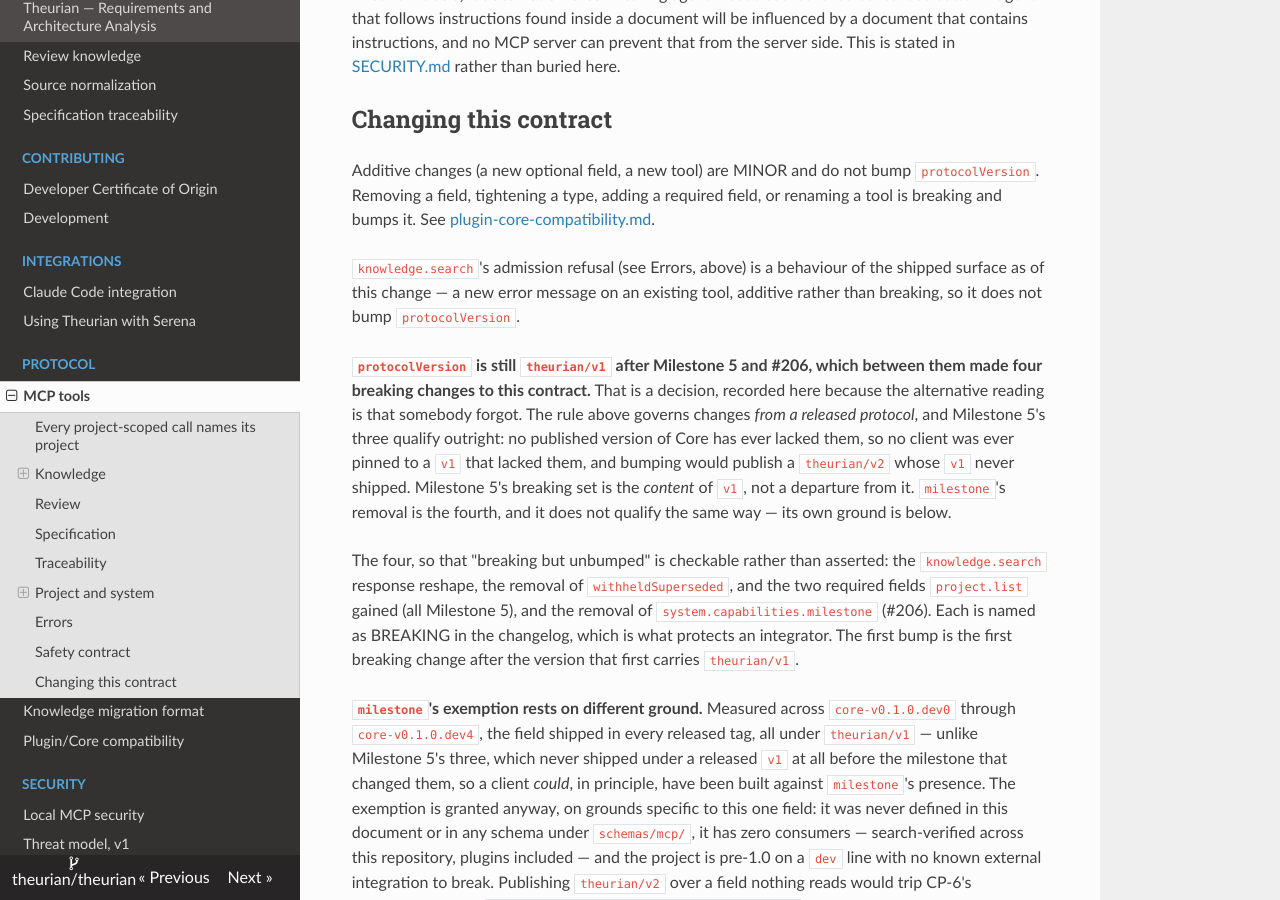
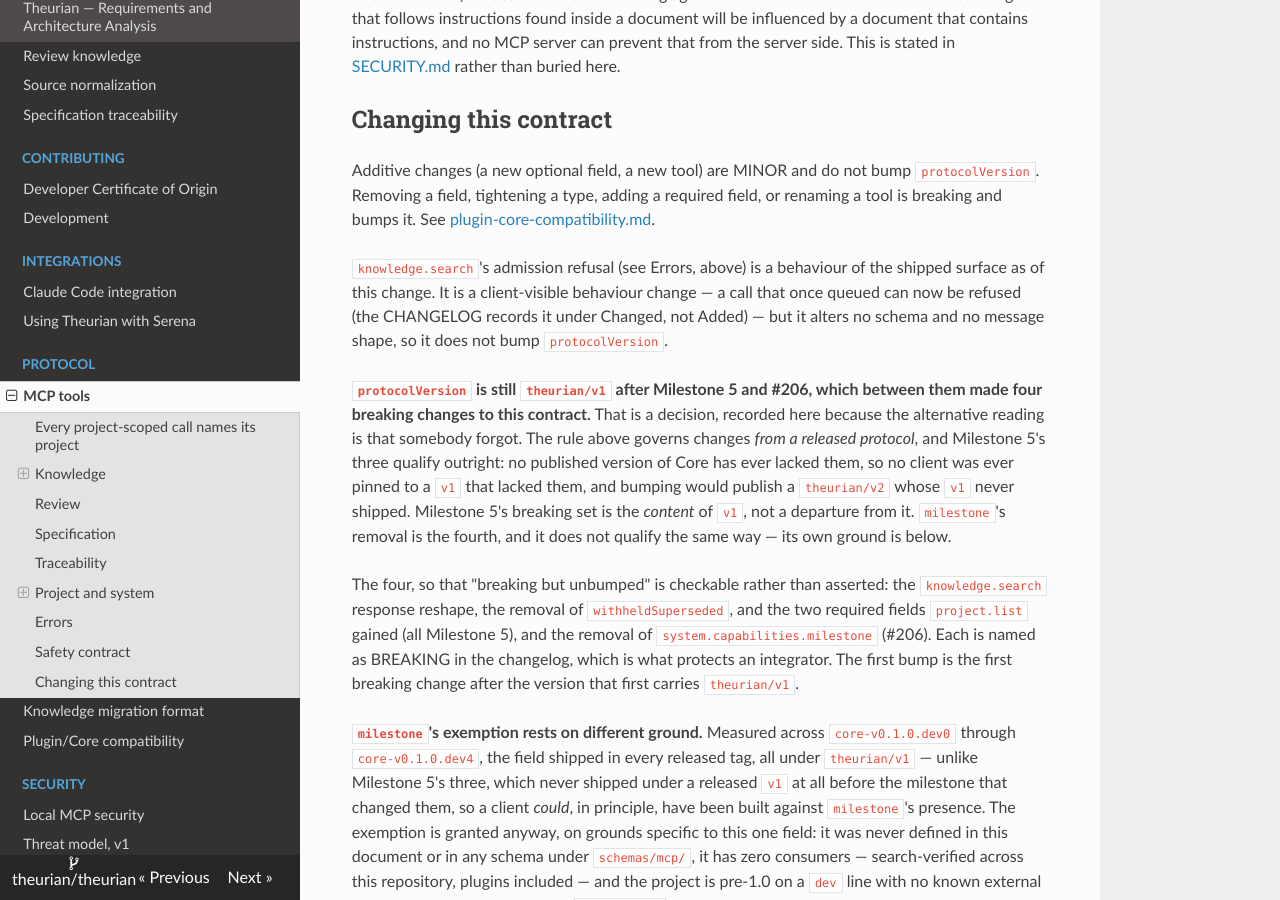
Before and after one commit to theurian/theurian, an MkDocs documentation site: the page built from docs/protocol/mcp-tools.md, in a window 1280 px wide and 900 px high, scrolled down 11003 px. Built offline with MkDocs 1.6.1, drawn with Linux system fonts in a browser that asks for light colours.

Commit message:
docs(protocol): say which sense of change the refusal is
The CHANGELOG records the refusal as a client-visible behaviour change
(Changed, not additive) while this document called it "additive rather
than breaking" in the contract-versioning sense. One word carrying
opposite polarity in two records is the claim-drift shape round 2
established; both true halves are now stated without it.

Signed-off-by: Takehide Uchida <utchy@graphnote-design.com>

```diff
--- a/docs/protocol/mcp-tools.md
+++ b/docs/protocol/mcp-tools.md
@@ -531,8 +531,10 @@
 [plugin-core-compatibility.md](plugin-core-compatibility.md).
 
 `knowledge.search`'s admission refusal (see Errors, above) is a behaviour of
-the shipped surface as of this change — a new error message on an existing
-tool, additive rather than breaking, so it does not bump `protocolVersion`.
+the shipped surface as of this change. It is a client-visible behaviour
+change — a call that once queued can now be refused (the CHANGELOG records it
+under Changed, not Added) — but it alters no schema and no message shape, so
+it does not bump `protocolVersion`.
 
 **`protocolVersion` is still `theurian/v1` after Milestone 5 and #206, which
 between them made four breaking changes to this contract.** That is a
```
